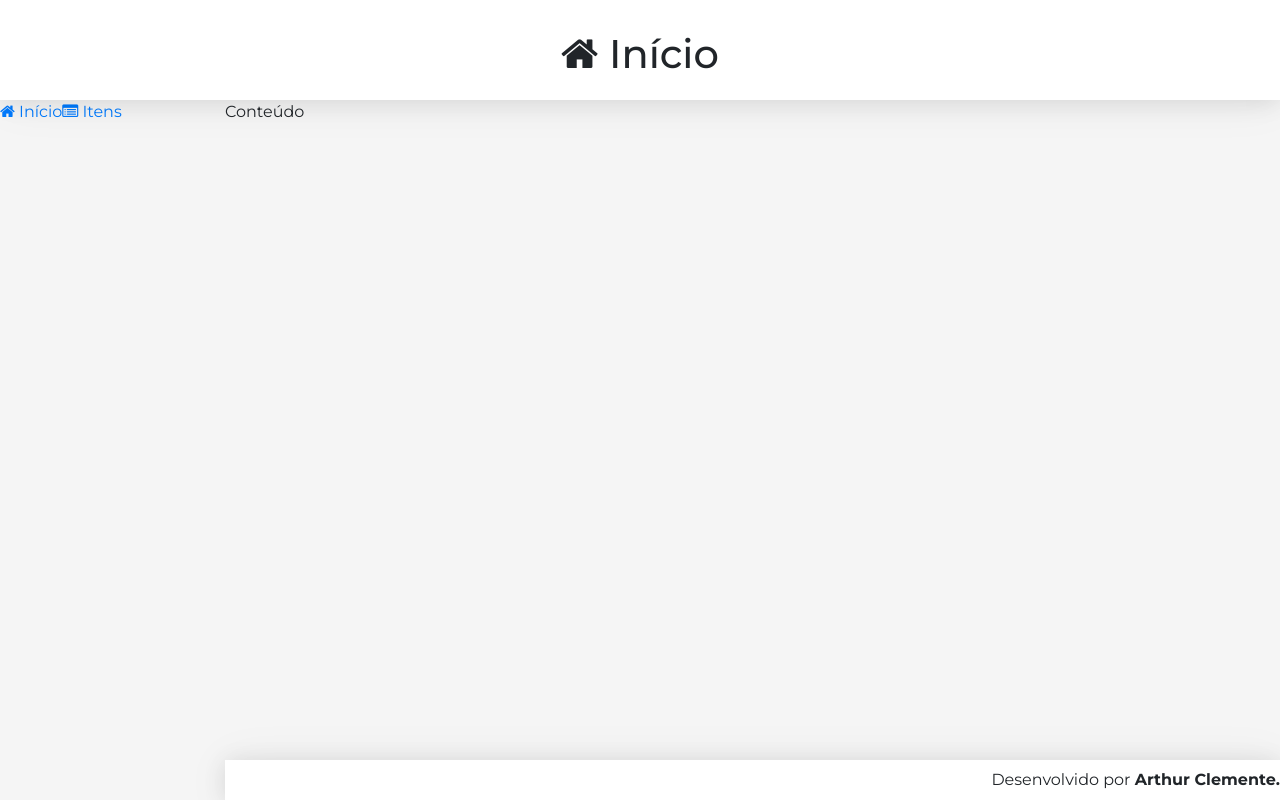
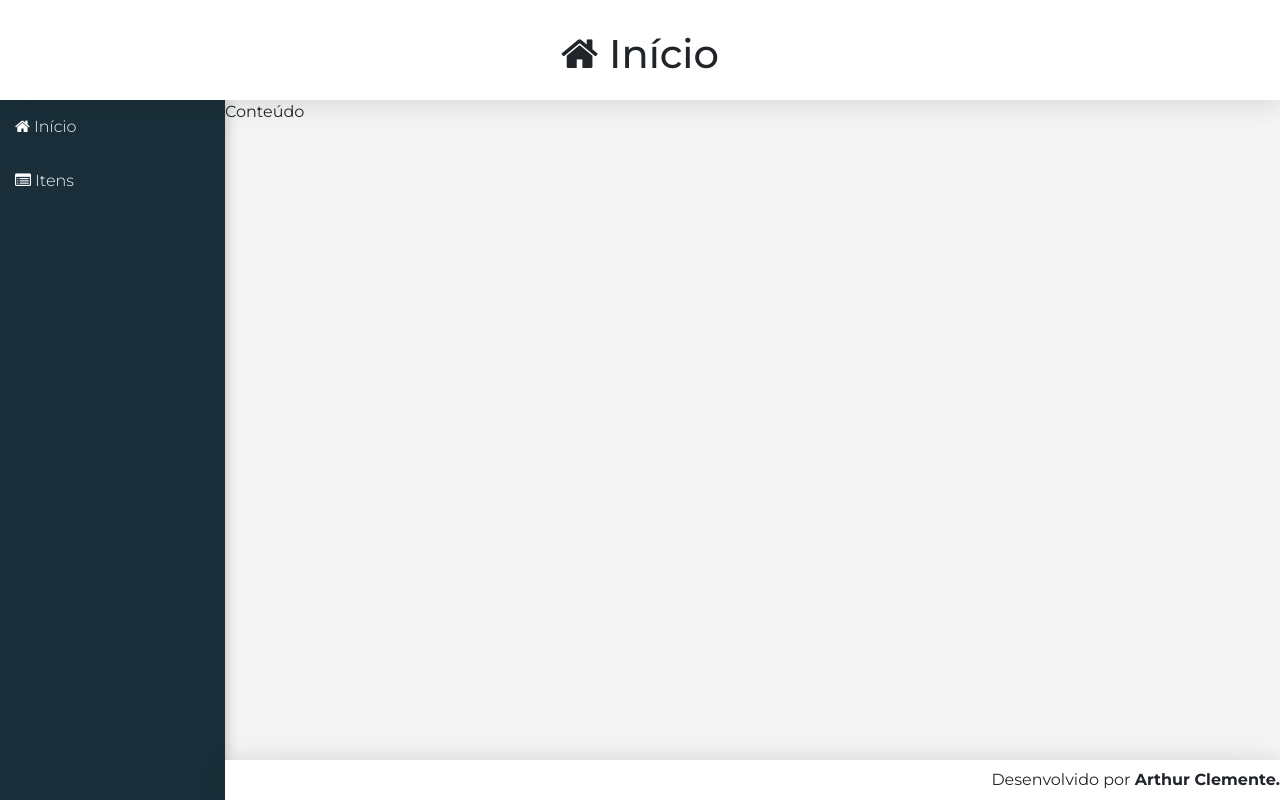
Before and after one commit to ArthurClemente/CrudEstoque, a React (Create React App) app in the folder frontend/: page / in a window 1280 px wide. Built offline with nearby package versions, Linux system fonts and the light colour scheme.

Commit message:
Implementado o estilo da área de navegação.

```diff
--- a/frontend/src/components/template/Nav.css
+++ b/frontend/src/components/template/Nav.css
@@ -0,0 +1,18 @@
+aside.menu-area {
+    background-color: var(--bg-dark);
+    box-shadow:
+        2px 0 10px 0 rgba(0, 0, 0, 0.12),
+        2px 0 15px 0 rgba(0, 0, 0, 0.09);
+}
+
+.menu a {
+    display: block; /* Cáda item em uma linha */
+    text-decoration: none;
+    color: #FFF;
+    font-weight: 300;
+    padding: 15px;
+}
+
+.menu a:hover{
+    background: linear-gradient(135deg, #07a7e3 0%, #32dac3 100%);
+}
```
